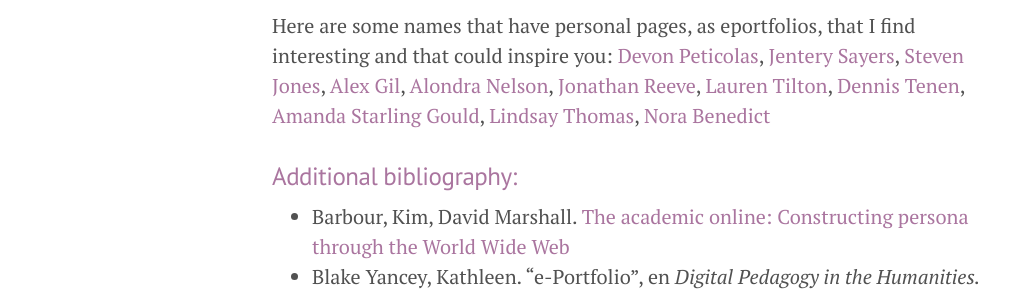
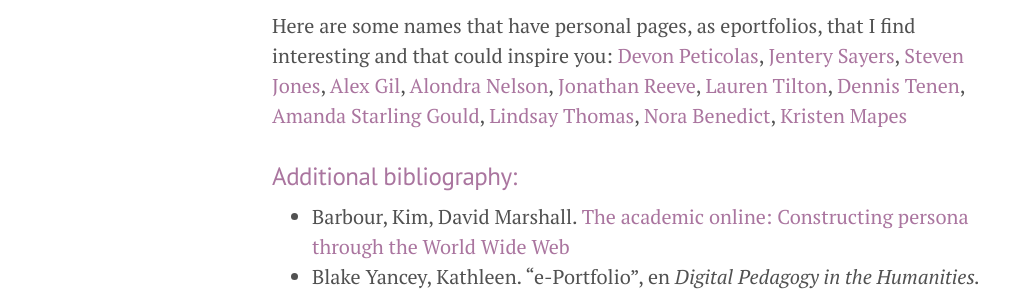
Before and after one commit to susannalles/DHPracticum_Spring23, a Jekyll site: the page built from exercises/4.PortfoliosSamples.md, in a window 1280 px wide and 900 px high, scrolled down 1960 px. Shown: the part 318-615 px from the top of the window, without its empty margins (8-1017 px from the left). Built offline with Jekyll 4.4.1, drawn with Linux system fonts in a browser that asks for light colours.

Commit message:
Update 4.PortfoliosSamples.md

```diff
--- a/exercises/4.PortfoliosSamples.md
+++ b/exercises/4.PortfoliosSamples.md
@@ -58,7 +58,7 @@ Now it's the time that you choose a template for your portfolio, BUT always keep
 
 ### Portfolio Examples:
 
-Here are some names that have personal pages, as eportfolios, that I find interesting and that could inspire you: [Devon Peticolas](http://peticol.as/), [Jentery Sayers](https://jntry.work/), [Steven Jones](https://stevenejones.org/), [Alex Gil](https://www.elotroalex.com/), [Alondra Nelson](http://www.alondranelson.com/), [Jonathan Reeve](http://jonreeve.com/), [Lauren Tilton](https://www.laurentilton.com/), [Dennis Tenen](http://denten.plaintext.in/), [Amanda Starling Gould](https://amandastarlinggould.com/), [Lindsay Thomas](https://lindsaythomas.net/), [Nora Benedict](https://norabenedict.github.io/index.html)
+Here are some names that have personal pages, as eportfolios, that I find interesting and that could inspire you: [Devon Peticolas](http://peticol.as/), [Jentery Sayers](https://jntry.work/), [Steven Jones](https://stevenejones.org/), [Alex Gil](https://www.elotroalex.com/), [Alondra Nelson](http://www.alondranelson.com/), [Jonathan Reeve](http://jonreeve.com/), [Lauren Tilton](https://www.laurentilton.com/), [Dennis Tenen](http://denten.plaintext.in/), [Amanda Starling Gould](https://amandastarlinggould.com/), [Lindsay Thomas](https://lindsaythomas.net/), [Nora Benedict](https://norabenedict.github.io/index.html), [Kristen Mapes](https://kristenmapes.com/)
 
 ### Additional bibliography:
 
```
